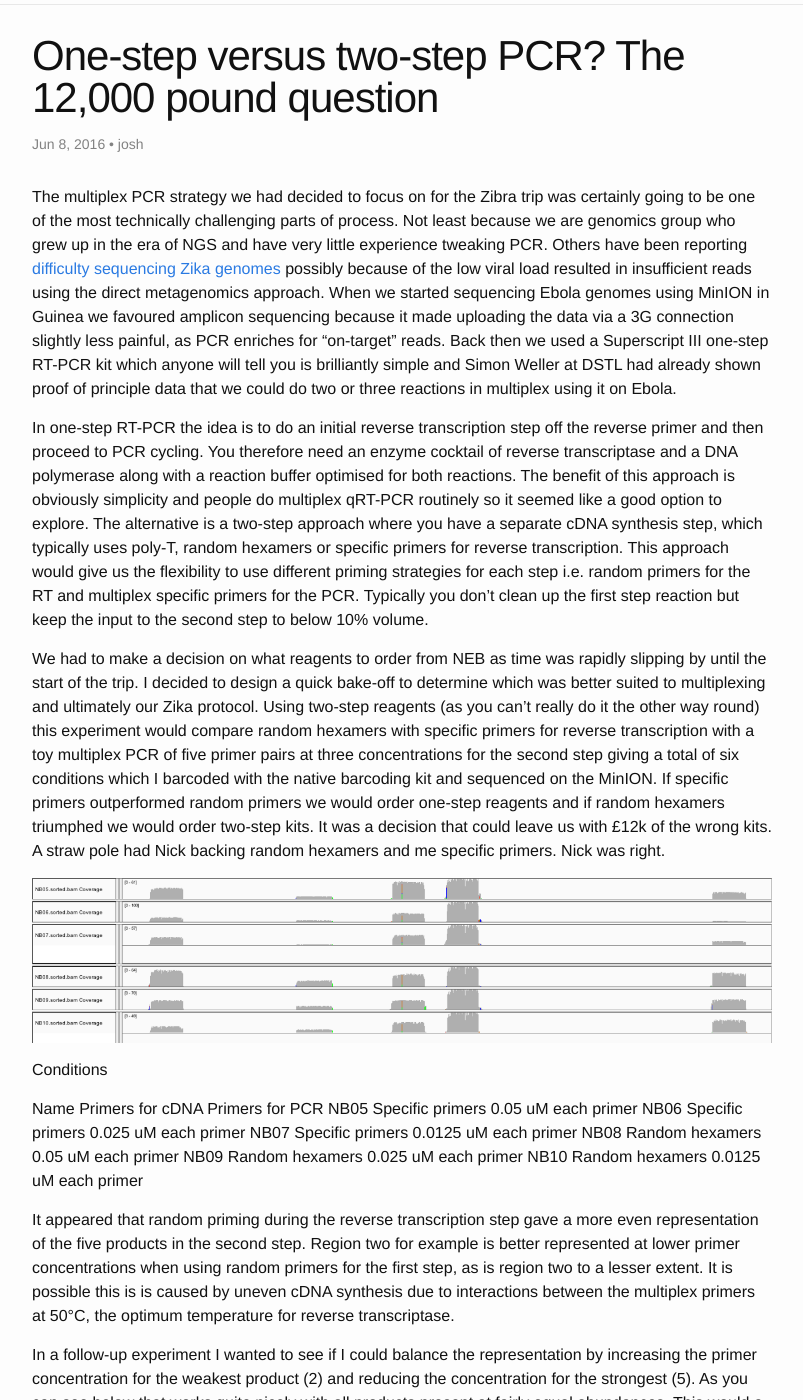
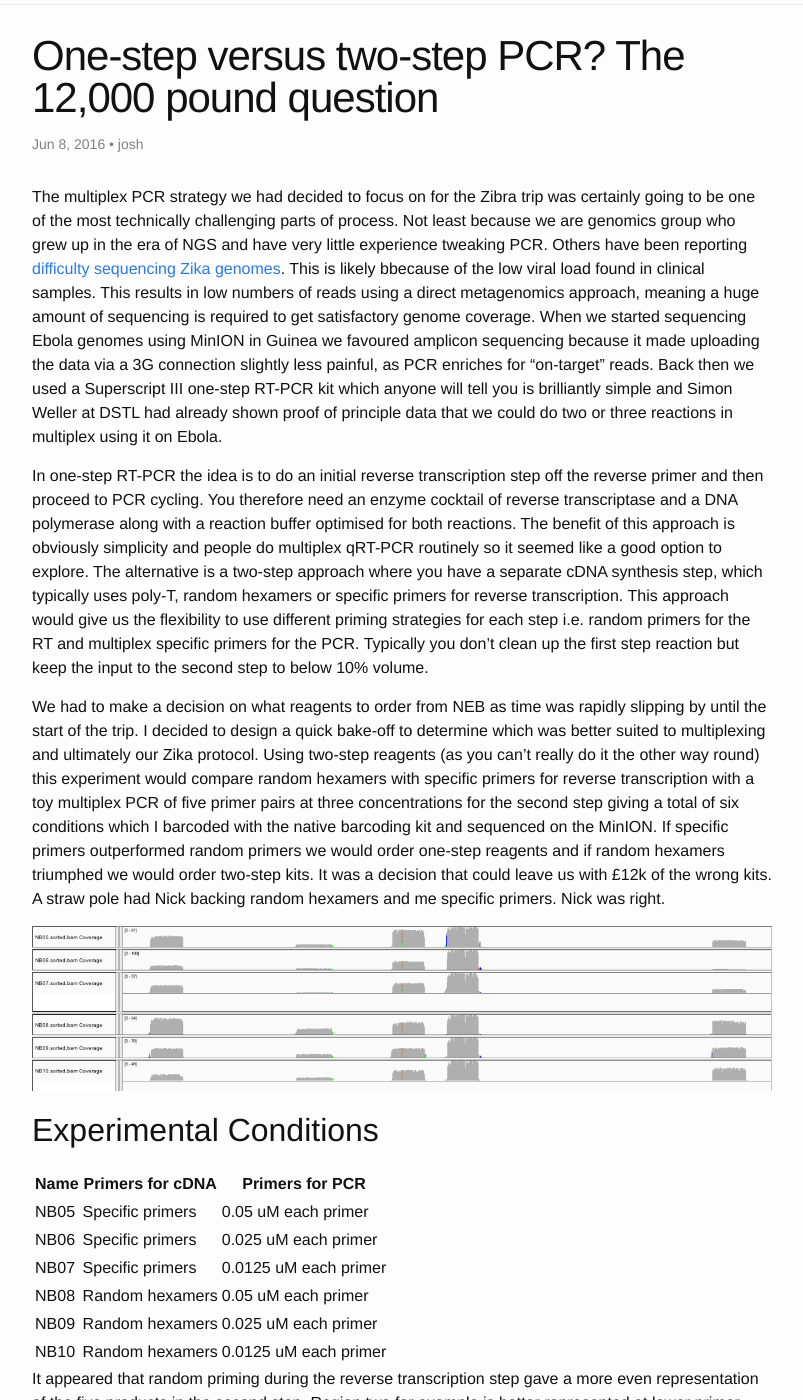
Before and after one commit to zibraproject/zibraproject.github.io, a Jekyll site: the page built from _posts/2016-06-08-one-step-versus-two-step-pcr.markdown, in a window 1280 px wide and 1400 px high, scrolled down 310 px. Shown: the whole window, without its empty margins (238-1041 px from the left). Built offline with Jekyll 4.4.1, drawn with Linux system fonts in a browser that asks for light colours; comment, search, counter and statistics services are not loaded.

Commit message:
fixes to table, grammar

```diff
--- a/_posts/2016-06-08-one-step-versus-two-step-pcr.markdown
+++ b/_posts/2016-06-08-one-step-versus-two-step-pcr.markdown
@@ -5,7 +5,7 @@ categories: blog
 author: josh
 ---
 
-The multiplex PCR strategy we had decided to focus on for the Zibra trip was certainly going to be one of the most technically challenging parts of process. Not least because we are genomics group who grew up in the era of NGS and have very little experience tweaking PCR. Others have been reporting <a href="http://biorxiv.org/content/early/2016/04/24/049916">difficulty sequencing Zika genomes</a> possibly because of the low viral load resulted in insufficient reads using the direct metagenomics approach. When we started sequencing Ebola genomes using MinION in Guinea we favoured amplicon sequencing because it made uploading the data via a 3G connection slightly less painful, as PCR enriches for "on-target" reads. Back then we used a Superscript III one-step RT-PCR kit which anyone will tell you is brilliantly simple and Simon Weller at DSTL had already shown proof of principle data that we could do two or three reactions in multiplex using it on Ebola.
+The multiplex PCR strategy we had decided to focus on for the Zibra trip was certainly going to be one of the most technically challenging parts of process. Not least because we are genomics group who grew up in the era of NGS and have very little experience tweaking PCR. Others have been reporting <a href="http://biorxiv.org/content/early/2016/04/24/049916">difficulty sequencing Zika genomes</a>. This is likely bbecause of the low viral load found in clinical samples. This results in low numbers of reads using a direct metagenomics approach, meaning a huge amount of sequencing is required to get satisfactory genome coverage. When we started sequencing Ebola genomes using MinION in Guinea we favoured amplicon sequencing because it made uploading the data via a 3G connection slightly less painful, as PCR enriches for "on-target" reads. Back then we used a Superscript III one-step RT-PCR kit which anyone will tell you is brilliantly simple and Simon Weller at DSTL had already shown proof of principle data that we could do two or three reactions in multiplex using it on Ebola.
 
 In one-step RT-PCR the idea is to do an initial reverse transcription step off the reverse primer and then proceed to PCR cycling. You therefore need an enzyme cocktail of reverse transcriptase and a DNA polymerase along with a reaction buffer optimised for both reactions. The benefit of this approach is obviously simplicity and people do multiplex qRT-PCR routinely so it seemed like a good option to explore. The alternative is a two-step approach where you have a separate cDNA synthesis step, which typically uses poly-T, random hexamers or specific primers for reverse transcription. This approach would give us the flexibility to use different priming strategies for each step i.e. random primers for the RT and multiplex specific primers for the PCR. Typically you don’t clean up the first step reaction but keep the input to the second step to below 10% volume.
 
@@ -13,15 +13,16 @@ We had to make a decision on what reagents to order from NEB as time was rapidly
 
 <img src="/images/blog/2016-06-08-coverage1.png">
 
-Conditions
+## Experimental Conditions
 
-Name         Primers for cDNA         Primers for PCR
-NB05          Specific primers          0.05 uM each primer
-NB06          Specific primers          0.025 uM each primer
-NB07          Specific primers          0.0125 uM each primer
-NB08          Random hexamers     0.05 uM each primer
-NB09          Random hexamers     0.025 uM each primer
-NB10          Random hexamers     0.0125 uM each primer
+| Name      |  Primers for cDNA    |  Primers for PCR       |
+|-----------|----------------------|------------------------|
+| NB05      |  Specific primers    |  0.05 uM each primer   |
+| NB06      |  Specific primers    |  0.025 uM each primer  |
+| NB07      |  Specific primers    |  0.0125 uM each primer |
+| NB08      |  Random hexamers     |  0.05 uM each primer   |
+| NB09      |  Random hexamers     |  0.025 uM each primer  |
+| NB10      |  Random hexamers     |  0.0125 uM each primer |
 
 It appeared that random priming during the reverse transcription step gave a more even representation of the five products in the second step. Region two for example is better represented at lower primer concentrations when using random primers for the first step, as is region two to a lesser extent. It is possible this is is caused by uneven cDNA synthesis due to interactions between the multiplex primers at 50°C, the optimum temperature for reverse transcriptase.
 
```
